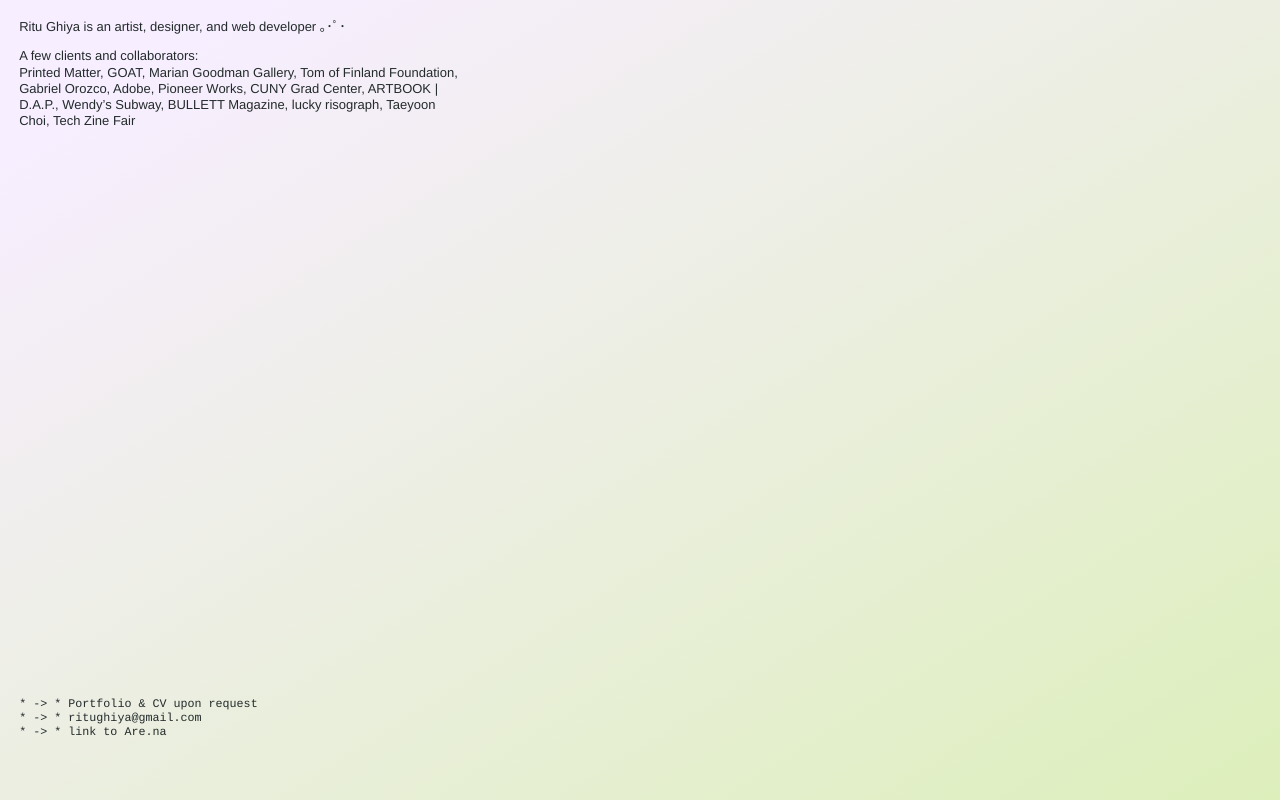
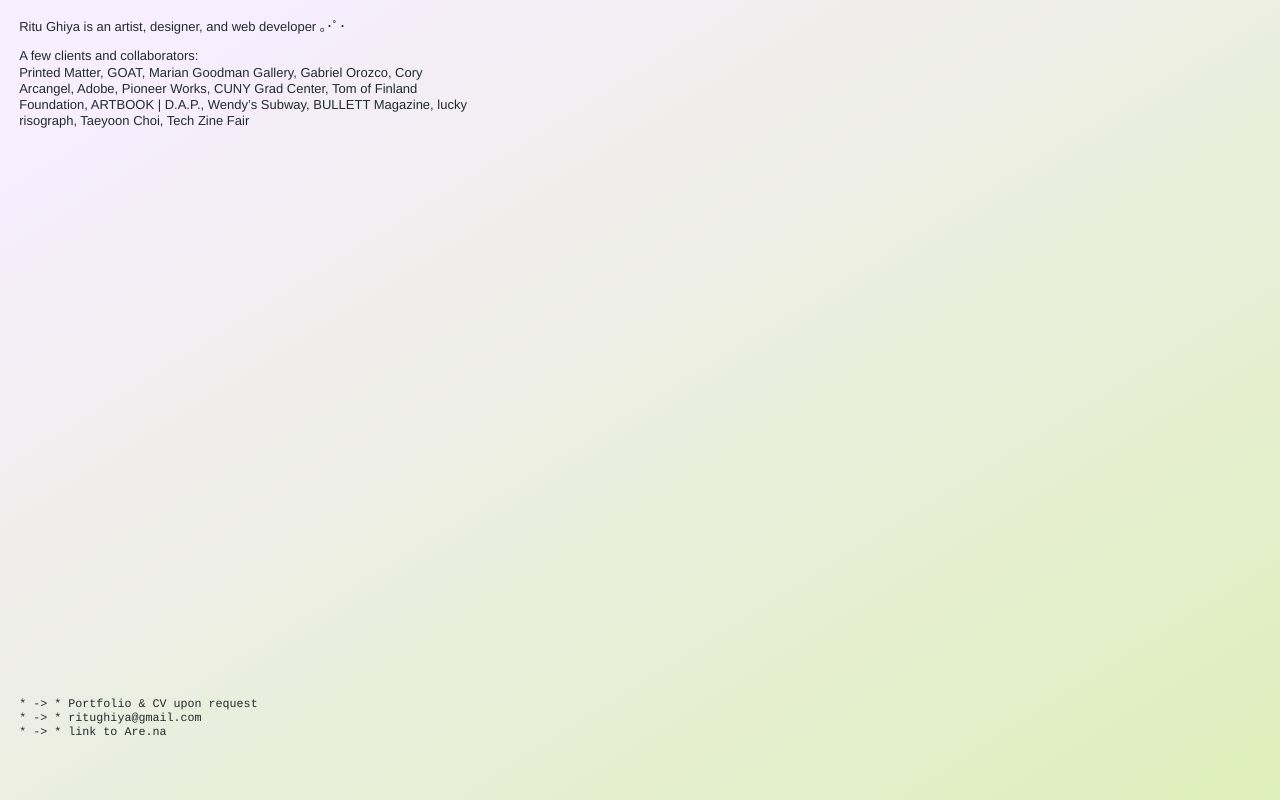
Before and after one commit to ritu-test/ritu-test.github.io, a plain HTML site: page index.html in a window 1280 px wide. Drawn offline with Linux system fonts and the light colour scheme.

Commit message:
Update index.html

```diff
--- a/index.html
+++ b/index.html
@@ -16,7 +16,7 @@
 <p>Ritu Ghiya is an artist, designer, and web developer ｡･ﾟ･</p>
 
 <p class="header">A few clients and collaborators:</p>
-<p class="clients">Printed Matter, GOAT, Marian Goodman Gallery, Tom of Finland Foundation, Gabriel Orozco, Adobe, Pioneer Works, CUNY Grad Center, ARTBOOK | D.A.P., Wendy’s Subway, BULLETT Magazine, lucky risograph, Taeyoon Choi, Tech Zine Fair
+<p class="clients">Printed Matter, GOAT, Marian Goodman Gallery, Gabriel Orozco, Cory Arcangel, Adobe, Pioneer Works, CUNY Grad Center, Tom of Finland Foundation, ARTBOOK | D.A.P., Wendy’s Subway, BULLETT Magazine, lucky risograph, Taeyoon Choi, Tech Zine Fair
 </p>
 </div>
 <div class="mono list">
```
